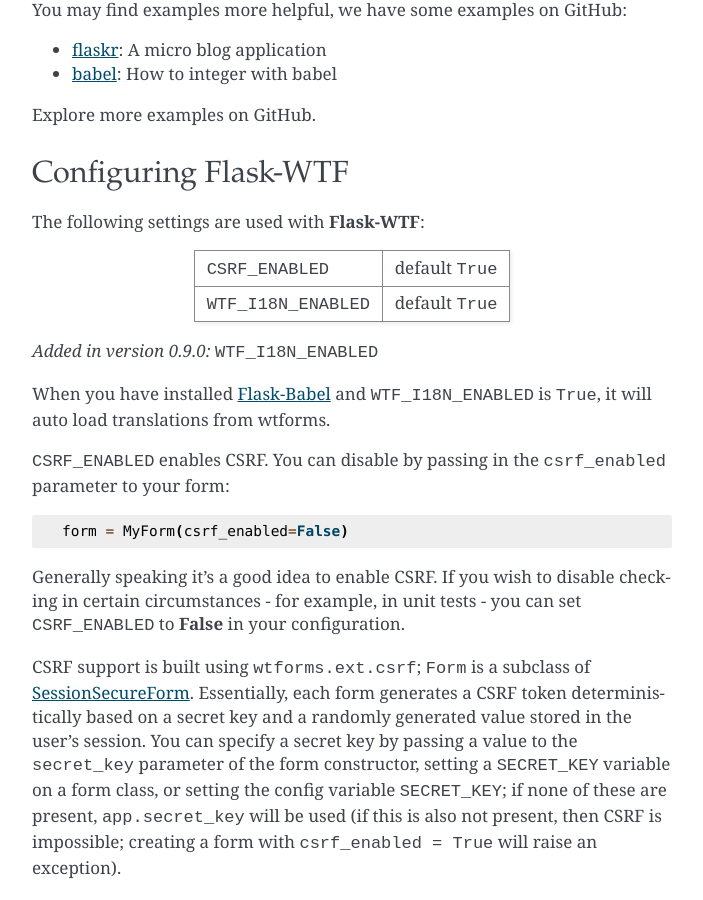
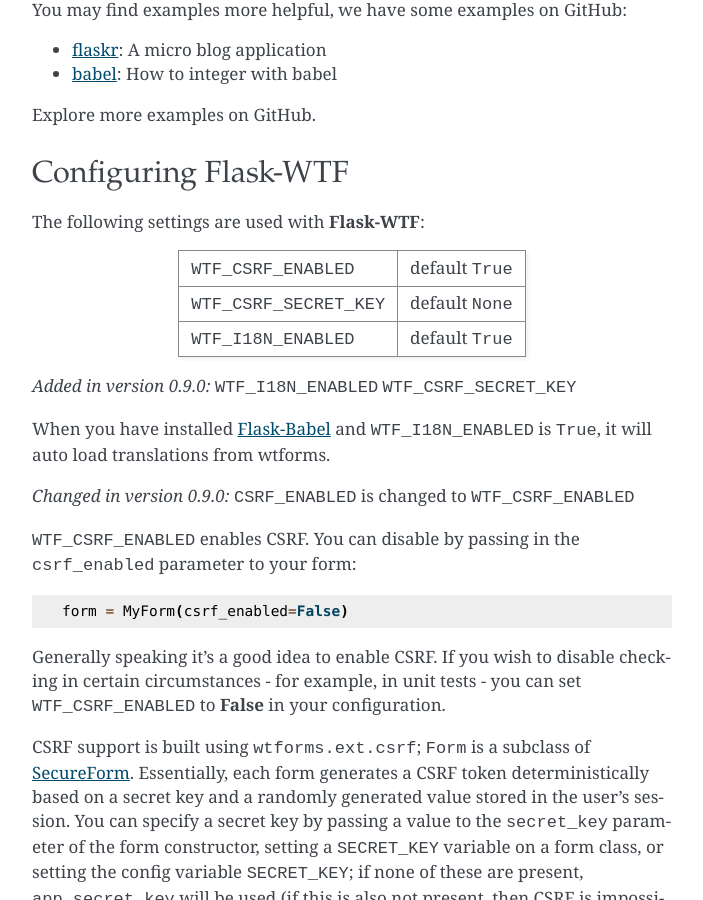
Before and after one commit to wtforms/flask-wtf, a Sphinx documentation site: the page built from docs/index.rst, in a window 1280 px wide and 900 px high, scrolled down 807 px. Shown: the whole window, without its empty margins (288-991 px from the left). Built offline with Sphinx 7.4.7, drawn with Linux system fonts in a browser that asks for light colours.

Commit message:
fix test cases and docs via the changes in form

```diff
--- a/docs/index.rst
+++ b/docs/index.rst
@@ -49,30 +49,36 @@
 
 .. tabularcolumns:: |l|l|
 
-==================== =======================
-``CSRF_ENABLED``     default ``True``
-``WTF_I18N_ENABLED`` default ``True``
-==================== =======================
+======================== =======================
+``WTF_CSRF_ENABLED``     default ``True``
+``WTF_CSRF_SECRET_KEY``  default ``None``
+``WTF_I18N_ENABLED``     default ``True``
+======================== =======================
 
 .. versionadded:: 0.9.0
 
     ``WTF_I18N_ENABLED``
+    ``WTF_CSRF_SECRET_KEY``
 
 When you have installed `Flask-Babel <http://pythonhosted.org/Flask-Babel/>`_ and ``WTF_I18N_ENABLED`` is ``True``, it will auto load translations
 from wtforms.
 
-``CSRF_ENABLED`` enables CSRF. You can disable by passing in the
+.. versionchanged:: 0.9.0
+
+    ``CSRF_ENABLED`` is changed to ``WTF_CSRF_ENABLED``
+
+``WTF_CSRF_ENABLED`` enables CSRF. You can disable by passing in the
 ``csrf_enabled`` parameter to your form::
 
     form = MyForm(csrf_enabled=False)
 
 Generally speaking it's a good idea to enable CSRF. If you wish to disable
 checking in certain circumstances - for example, in unit tests - you can set
-``CSRF_ENABLED`` to **False** in your configuration.
+``WTF_CSRF_ENABLED`` to **False** in your configuration.
 
 CSRF support is built using ``wtforms.ext.csrf``; ``Form`` is a subclass of
-`SessionSecureForm <http://wtforms.simplecodes.com/docs/dev/ext.html#wtforms.e
-xt.csrf.session.SessionSecureForm>`_. Essentially, each form generates a CSRF
+`SecureForm <http://wtforms.simplecodes.com/docs/dev/ext.html#wtforms.e
+xt.csrf.form.SecureForm>`_. Essentially, each form generates a CSRF
 token deterministically based on a secret key and a randomly generated value
 stored in the user's session. You can specify a secret key by passing a value
 to the ``secret_key`` parameter of the form constructor, setting a
```
Also changed, not shown: 2 other files.
